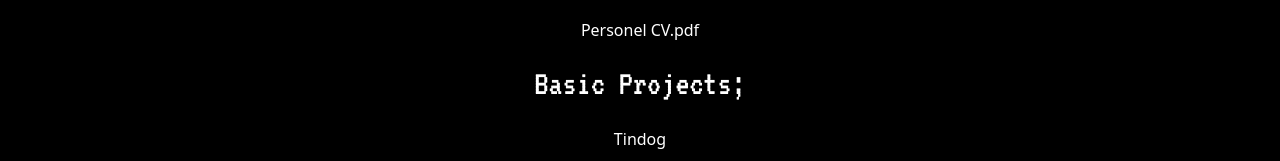
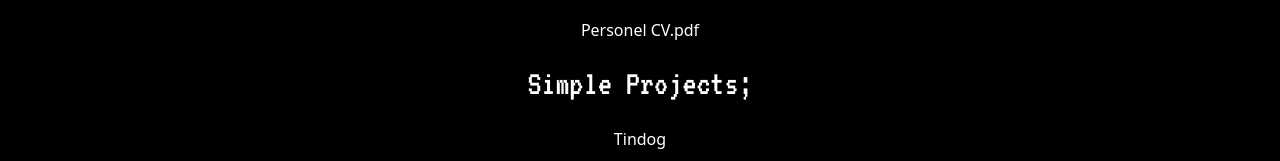
Before and after one commit to serhandonertas/cv, a plain HTML site: page index.html in a window 1280 px wide. Shown: the part 1258-1419 px from the top of the page. Drawn offline with nearby package versions, Linux system fonts and the light colour scheme.

Commit message:
Update index.html

```diff
--- a/index.html
+++ b/index.html
@@ -111,7 +111,7 @@
 
     <h1 class="serhan">Perfection that we all try.</h1>
     <p><a href="images/serhan_donertas_cv.pdf">Personel CV.pdf</p>
-    <p class="proje">Basic Projects;</p>
+    <p class="proje">Simple Projects;</p>
     <p><a href="https://serhandonertas.github.io/tindog/">Tindog</a></p>
     <p><a href="https://serhandonertas.github.io/dicee_game/">Dice Game</a></p>
 
```
